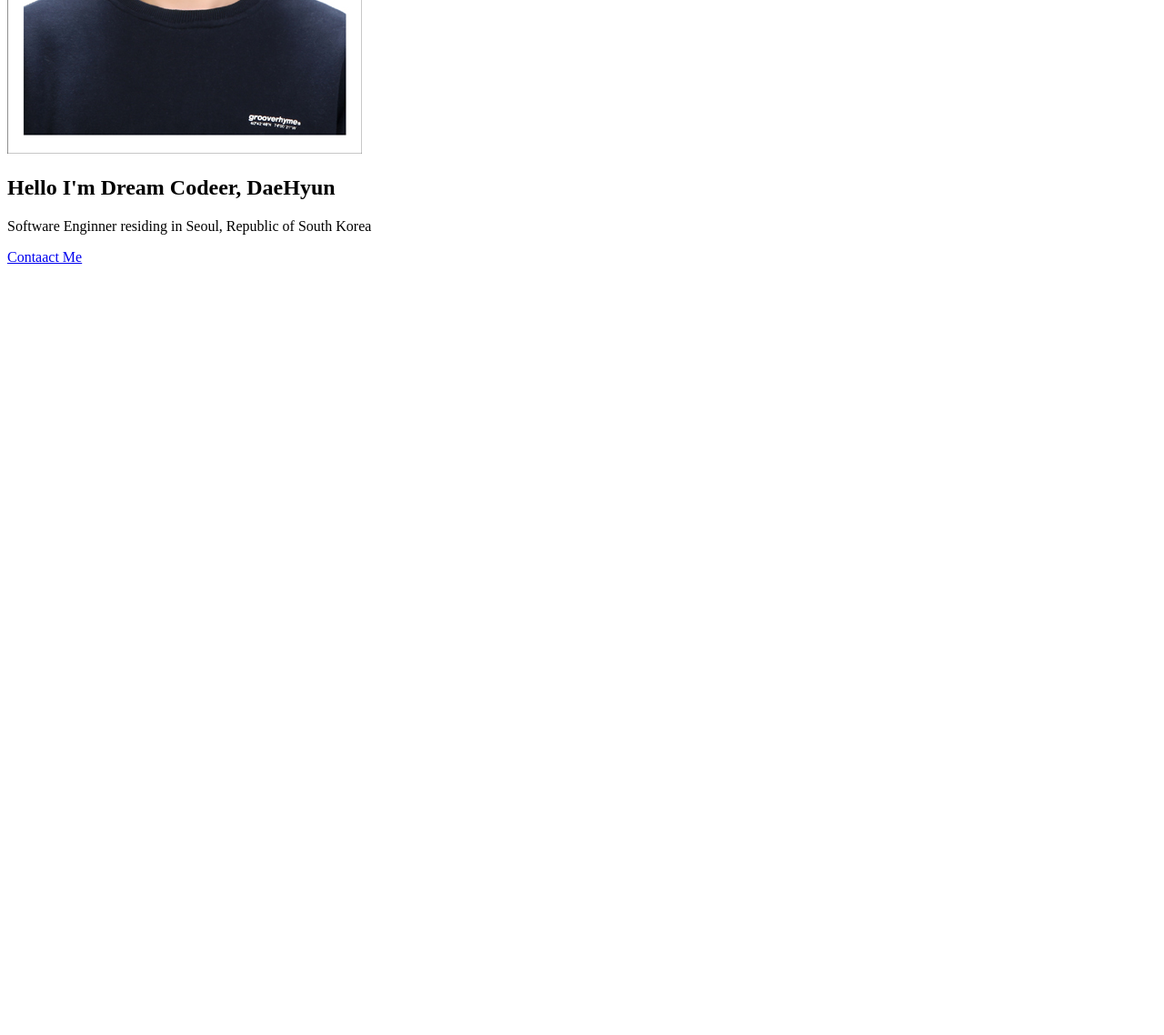
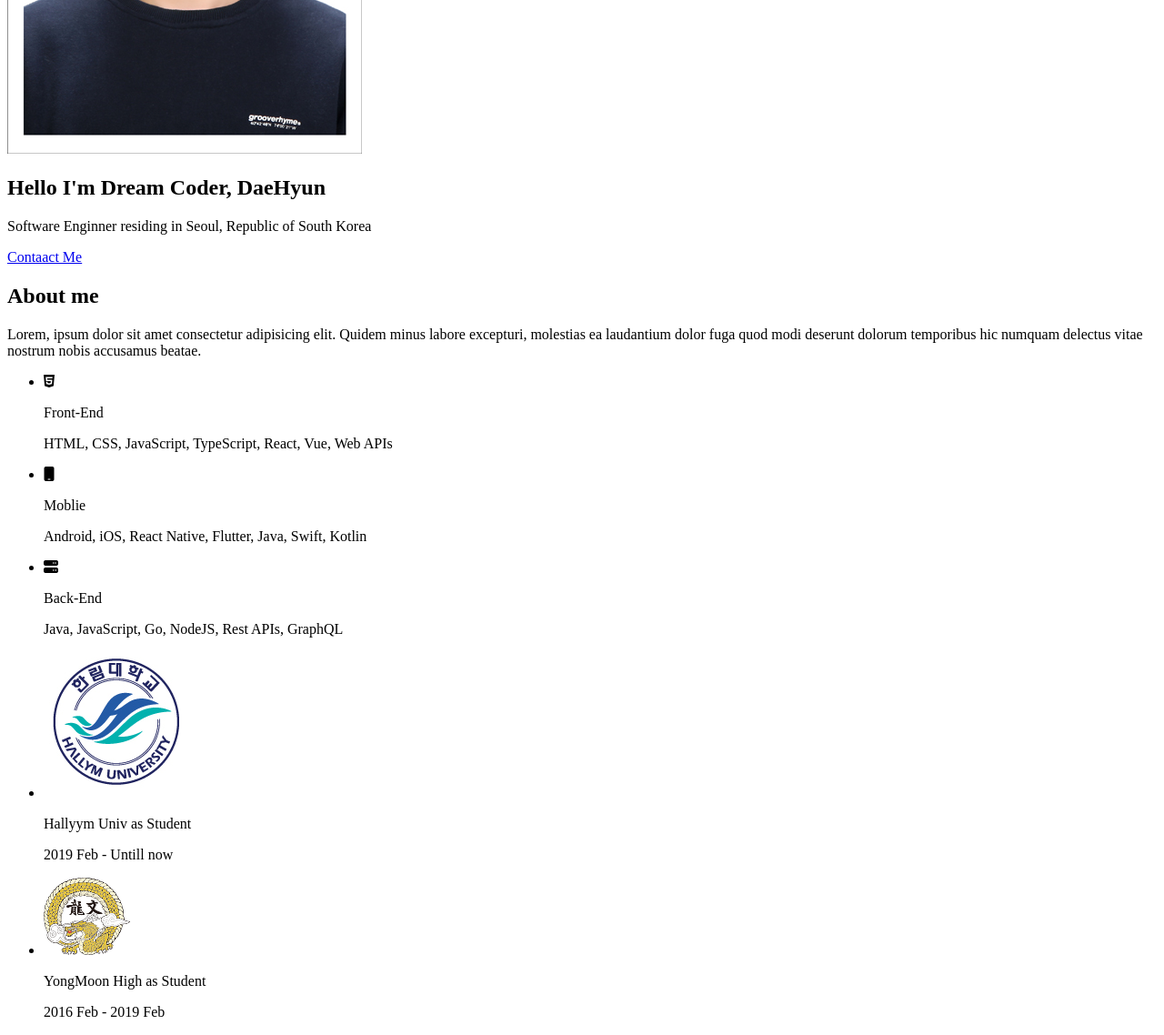
Before and after one commit to LifeIsRightward/Portfolio_Site, a plain HTML site: page Dream_Coding(PortFolio)/fortpolio/index.html in a window 1280 px wide. Shown: the part 817-1955 px from the top of the page at 91% size. Before the commit the page ends 1117 px from the top, so only its background shows below. Drawn offline with Linux system fonts and the light colour scheme; files whose address does not match are found by name.

Commit message:
HTML-ABOUT

```diff
--- a/Dream_Coding(PortFolio)/fortpolio/index.html
+++ b/Dream_Coding(PortFolio)/fortpolio/index.html
@@ -52,12 +52,52 @@
         <!-- Home -->
         <section id="home">
             <img src="images/profile.jpg" alt="DaeHyun's profile">
-            <h2>Hello I&#39;m Dream Codeer, DaeHyun</h2>
+            <h2>Hello I&#39;m Dream Coder, DaeHyun</h2>
             <p>Software Enginner residing in Seoul, Republic of South Korea</p>
             <a href="#contact">Contaact Me</a>
         </section>
         <!-- About -->
-        <section id="about"></section>
+        <section id="about">
+            <h2>About me</h2>
+            <p>Lorem, ipsum dolor sit amet consectetur adipisicing elit.
+                Quidem minus labore excepturi, molestias ea laudantium dolor fuga
+                quod modi deserunt dolorum temporibus hic numquam delectus
+                vitae nostrum nobis accusamus beatae.
+            </p>
+            <ul>
+                <li>
+                    <i class="fa-brands fa-html5"></i>
+                    <p>Front-End</p>
+                    <p>HTML, CSS, JavaScript, TypeScript, React, Vue, Web APIs</p>
+                </li>
+                <li>
+                    <i class="fa-solid fa-mobile"></i>
+                    <p>Moblie</p>
+                    <p>Android, iOS, React Native, Flutter, Java, Swift, Kotlin</p>
+                </li>
+                <li>
+                    <i class="fa-solid fa-server"></i>
+                    <p>Back-End</p>
+                    <p>Java, JavaScript, Go, NodeJS, Rest APIs, GraphQL</p>
+                </li>
+            </ul>
+            <ul>
+                <li>
+                    <img src="images/HallymLogo.png" alt="Hallym Logo">
+                    <div>
+                        <p>Hallyym Univ as Student</p>
+                        <p>2019 Feb - Untill now</p>
+                    </div>
+                </li>
+                <li>
+                    <img src="images/YMLogo.png" alt="YM Logo">
+                    <div>
+                        <p>YongMoon High as Student</p>
+                        <p>2016 Feb - 2019 Feb</p>
+                    </div>
+                </li>
+            </ul>
+        </section>
         <!-- Skills -->
         <section id="skills"></section>
         <!-- Work -->
```
Also changed, not shown: Dream_Coding(PortFolio)/fortpolio/images/HallymLogo.png (added), Dream_Coding(PortFolio)/fortpolio/images/YMLogo.png (added), Dream_Coding(PortFolio)/fortpolio/images/jobs/google.png (added), Dream_Coding(PortFolio)/fortpolio/images/jobs/samsung.png (added), Dream_Coding(PortFolio)/fortpolio/images/projects/project1.webp (added), Dream_Coding(PortFolio)/fortpolio/images/projects/project2.webp (added), Dream_Coding(PortFolio)/fortpolio/images/projects/project3.webp (added), Dream_Coding(PortFolio)/fortpolio/images/projects/project4.webp (added), Dream_Coding(PortFolio)/fortpolio/images/projects/project5.webp (added), Dream_Coding(PortFolio)/fortpolio/images/projects/project6.webp (added), Dream_Coding(PortFolio)/fortpolio/images/projects/project7.webp (added), Dream_Coding(PortFolio)/fortpolio/images/projects/project8.webp (added), Dream_Coding(PortFolio)/fortpolio/images/testimonials/people1.webp (added), Dream_Coding(PortFolio)/fortpolio/images/testimonials/people2.webp (added), 1 more files, 1 other file.
